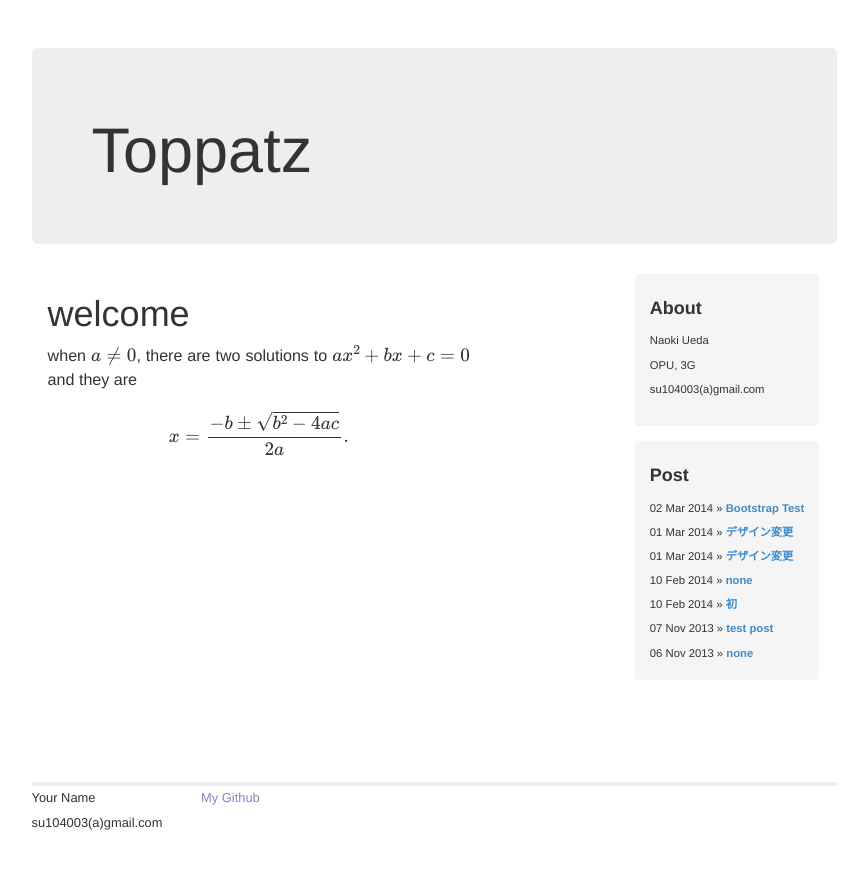
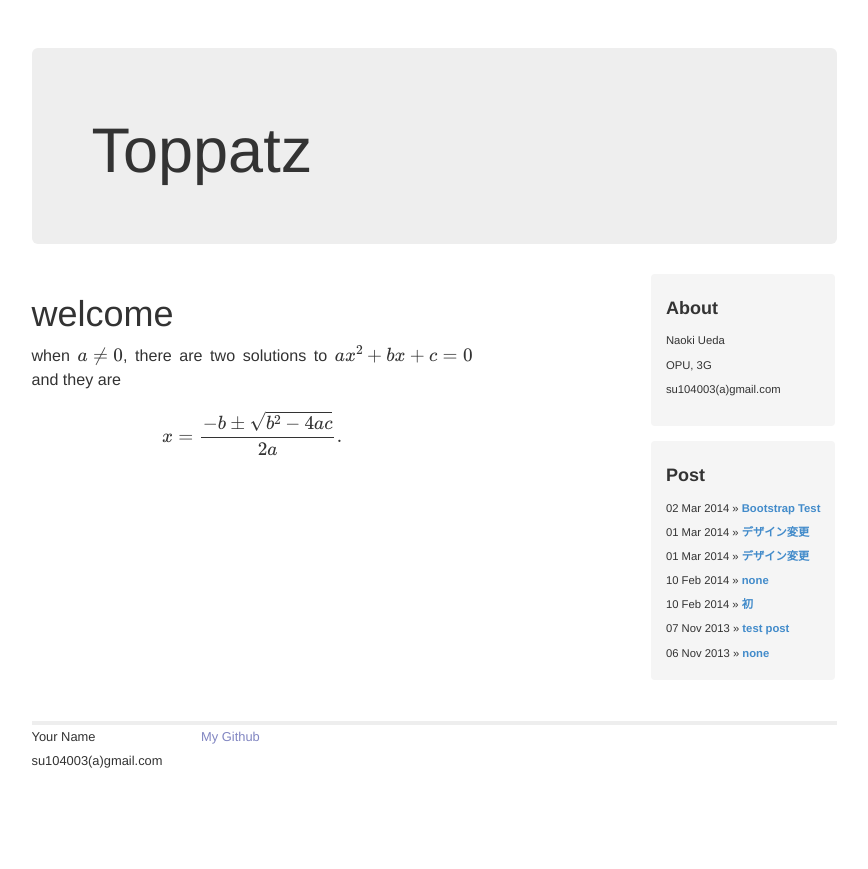
Before and after one commit to s067803/s067803.github.com, a Jekyll site: the page built from index.markdown, in a window 1280 px wide. Shown: the top 869 px of the page, without its empty margins (206-1074 px from the left). Built offline with Jekyll 4.4.1, drawn with Linux system fonts in a browser that asks for light colours; nearby versions of some CDN libraries; Markdown is read by kramdown in place of the engine named in the settings; formulas are drawn with MathJax 3.

Commit message:
レイアウトの構成を変更

```diff
--- a/_layouts/bootstrap.html
+++ b/_layouts/bootstrap.html
@@ -32,22 +32,22 @@
     <body>
       <!--Start Container-->
       <div class="container">
-      <!--Start Site-->
         <div class="site">
-
           <!--========================================================= Header -->
+          <div class="header">
             <!--Jumbotron-->
             <div class="jumbotron">
               <h1>Toppatz</h1>
             </div> <!--End Header-->
+          </div>
 
           <!--=================================================================-->
-        <div class="contents row">
+          <div class="row">
             <div class="col-xs-7 col-sm-7 col-md-7 col-lg-7">
               {{ content }}
             </div>
             <div class="col-xs-5 col-sm-5 col-md-5 col-lg-5">
-            <div class="menu">
+              <div class="sidebar">
                 <div class="about inset">
                   <h4><strong>About</strong></h4>
                   <p>Naoki Ueda<br />
@@ -65,6 +65,7 @@
               </div>
             </div>
           </div>
+          <!--END Row-->
           <!--========================================================= Footer -->
           <div class="footer">
             <div class="contact">
@@ -80,11 +81,8 @@
               </p>
             </div>
           </div> <!--End Footer-->
-      </div> <!--End Site-->
+        </div>
       </div> <!--End Container-->
-    <!--<div class="blog-footer">-->
-      <!--test-->
-    <!--</div>-->
 
     <!-- jQuery (necessary for Bootstrap's JavaScript plugins) -->
     <script src="https://ajax.googleapis.com/ajax/libs/jquery/1.11.0/jquery.min.js"></script>
--- a/css/layout.css
+++ b/css/layout.css
@@ -4,7 +4,7 @@
 /*
 /*****************************************************************************/
 .container {
-    /*width: 50em;*/
+    width: 50em;
     margin: auto;
     padding: 0em;
 }
@@ -118,19 +118,19 @@
   padding: 0em 1em;
 }
 /*****************************************************************************/
-/* Menu
+/* Sidebar
 /*****************************************************************************/
-.site .menu {
+.site .sidebar {
     /*width: 10em;*/
     /*background: green;*/
     margin-right: 1em;
     float: right;
 }
-.site .menu .post {
+.site .sidebar .post {
   padding: 15px;
   margin: 0 -15px 15px;
 }
-.site .menu .about {
+.site .sidebar .about {
   padding: 15px;
   margin: 0 -15px 15px;
   font-size: 0.7em;
```
Lines whose indentation alone changed are shown as unchanged.
